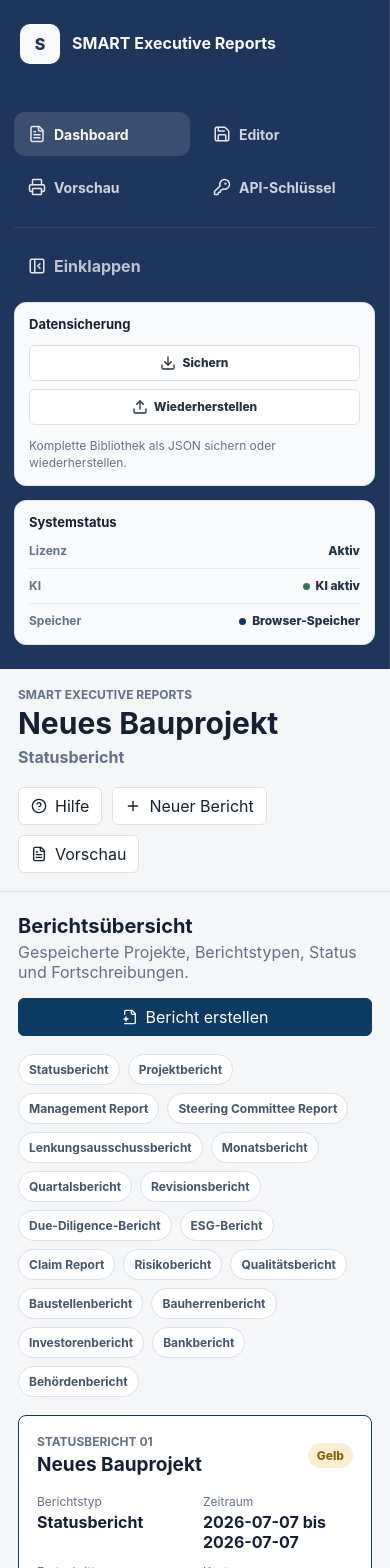
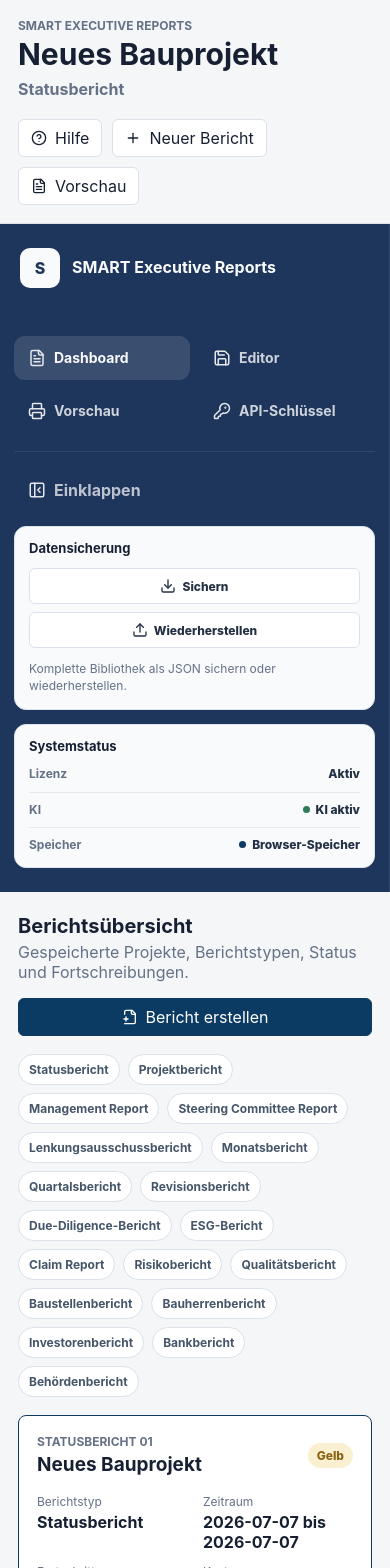
Before and after one commit to BM1964-25/SMART-ExecutiveReports, a React (Vite) app: page / in a window 390 px wide. Shown: the top 1568 px of the page. Built offline with nearby package versions, Linux system fonts and the light colour scheme.

Commit message:
Make header span full app width

```diff
--- a/src/App.tsx
+++ b/src/App.tsx
@@ -768,6 +768,25 @@ function App() {
 
   return (
     <div className={`app-shell ${sidebarCollapsed ? "sidebar-collapsed" : ""}`}>
+      <header className="topbar">
+        <div>
+          <p className="eyebrow">{APP_NAME}</p>
+          <h1>{activeReport.projectName}</h1>
+          <span className="report-type-line">{activeReport.reportType}</span>
+        </div>
+        <div className="actions">
+          <button onClick={() => setHelpOpen(true)}>
+            <HelpCircle size={16} /> Hilfe
+          </button>
+          <button onClick={addReport}>
+            <Plus size={16} /> Neuer Bericht
+          </button>
+          <button onClick={() => setView("preview")}>
+            <FileText size={16} /> Vorschau
+          </button>
+        </div>
+      </header>
+
       <aside className="sidebar">
         <div className="sidebar-head">
           <div className="brand">
@@ -837,25 +856,6 @@ function App() {
       </aside>
 
       <div className="app-frame">
-        <header className="topbar">
-          <div>
-            <p className="eyebrow">{APP_NAME}</p>
-            <h1>{activeReport.projectName}</h1>
-            <span className="report-type-line">{activeReport.reportType}</span>
-          </div>
-          <div className="actions">
-            <button onClick={() => setHelpOpen(true)}>
-              <HelpCircle size={16} /> Hilfe
-            </button>
-            <button onClick={addReport}>
-              <Plus size={16} /> Neuer Bericht
-            </button>
-            <button onClick={() => setView("preview")}>
-              <FileText size={16} /> Vorschau
-            </button>
-          </div>
-        </header>
-
         <main className="workspace-scroll">
           <div className="workspace">
             {view === "dashboard" && (
--- a/src/styles.css
+++ b/src/styles.css
@@ -67,7 +67,7 @@ button:hover {
   height: 100dvh;
   display: grid;
   grid-template-columns: 300px minmax(0, 1fr);
-  grid-template-rows: minmax(0, 1fr) auto;
+  grid-template-rows: auto minmax(0, 1fr) auto;
   transition: grid-template-columns 160ms ease;
   overflow: hidden;
 }
@@ -77,6 +77,8 @@ button:hover {
 }
 
 .sidebar {
+  grid-column: 1;
+  grid-row: 2;
   background: #1f365c;
   color: #f8fafc;
   padding: 24px 14px;
@@ -89,10 +91,12 @@ button:hover {
 }
 
 .app-frame {
+  grid-column: 2;
+  grid-row: 2;
   min-width: 0;
   min-height: 0;
   display: grid;
-  grid-template-rows: auto minmax(0, 1fr);
+  grid-template-rows: minmax(0, 1fr);
   overflow: hidden;
 }
 
@@ -343,6 +347,8 @@ button:hover {
 }
 
 .topbar {
+  grid-column: 1 / -1;
+  grid-row: 1;
   display: flex;
   align-items: center;
   justify-content: space-between;
@@ -384,6 +390,7 @@ button:hover {
 
 .app-footer {
   grid-column: 1 / -1;
+  grid-row: 3;
   min-height: 88px;
   padding: 22px 32px;
   display: grid;
@@ -1333,6 +1340,8 @@ figcaption span {
   }
 
   .sidebar {
+    grid-column: 1;
+    grid-row: auto;
     height: auto;
     max-height: none;
     overflow: visible;
@@ -1340,10 +1349,18 @@ figcaption span {
   }
 
   .app-frame {
+    grid-column: 1;
+    grid-row: auto;
     height: auto;
     min-height: 0;
     display: block;
     overflow: visible;
+  }
+
+  .topbar,
+  .app-footer {
+    grid-column: 1;
+    grid-row: auto;
   }
 
   .sidebar-collapsed .brand {
```
